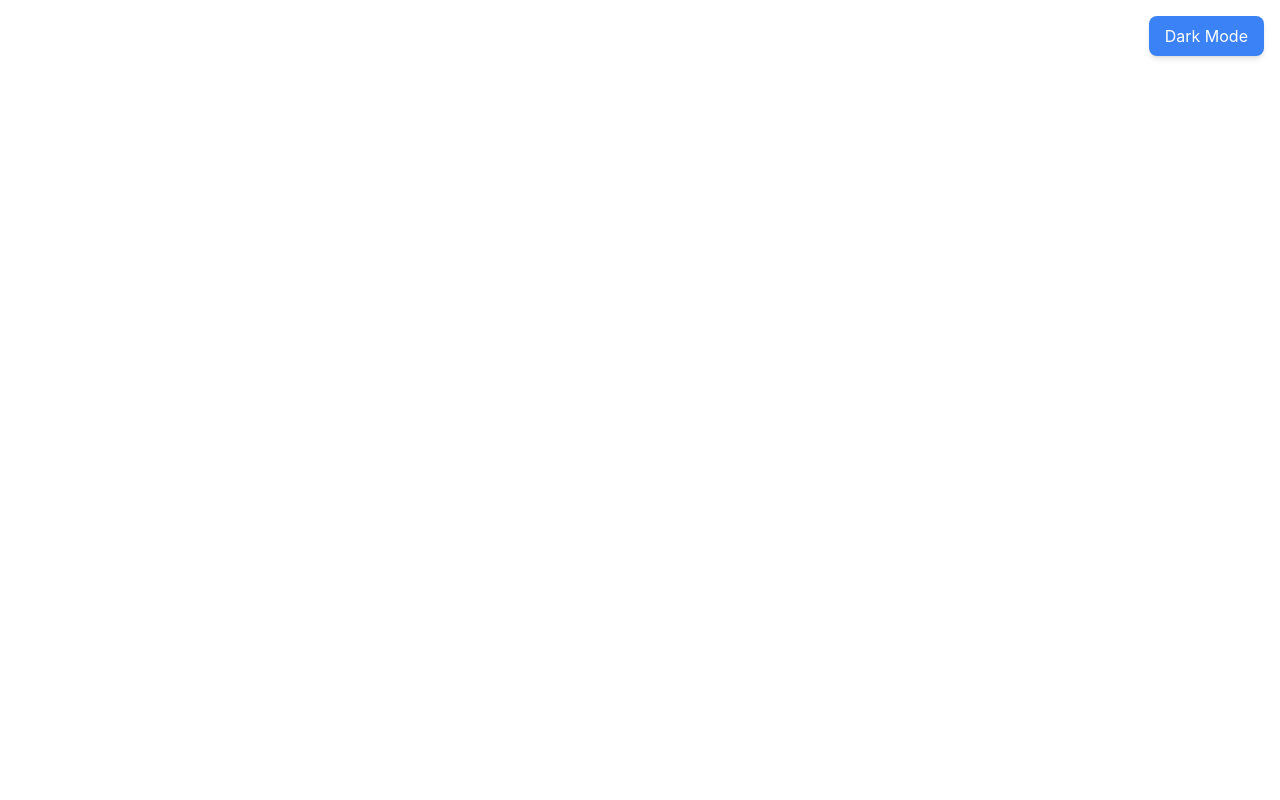
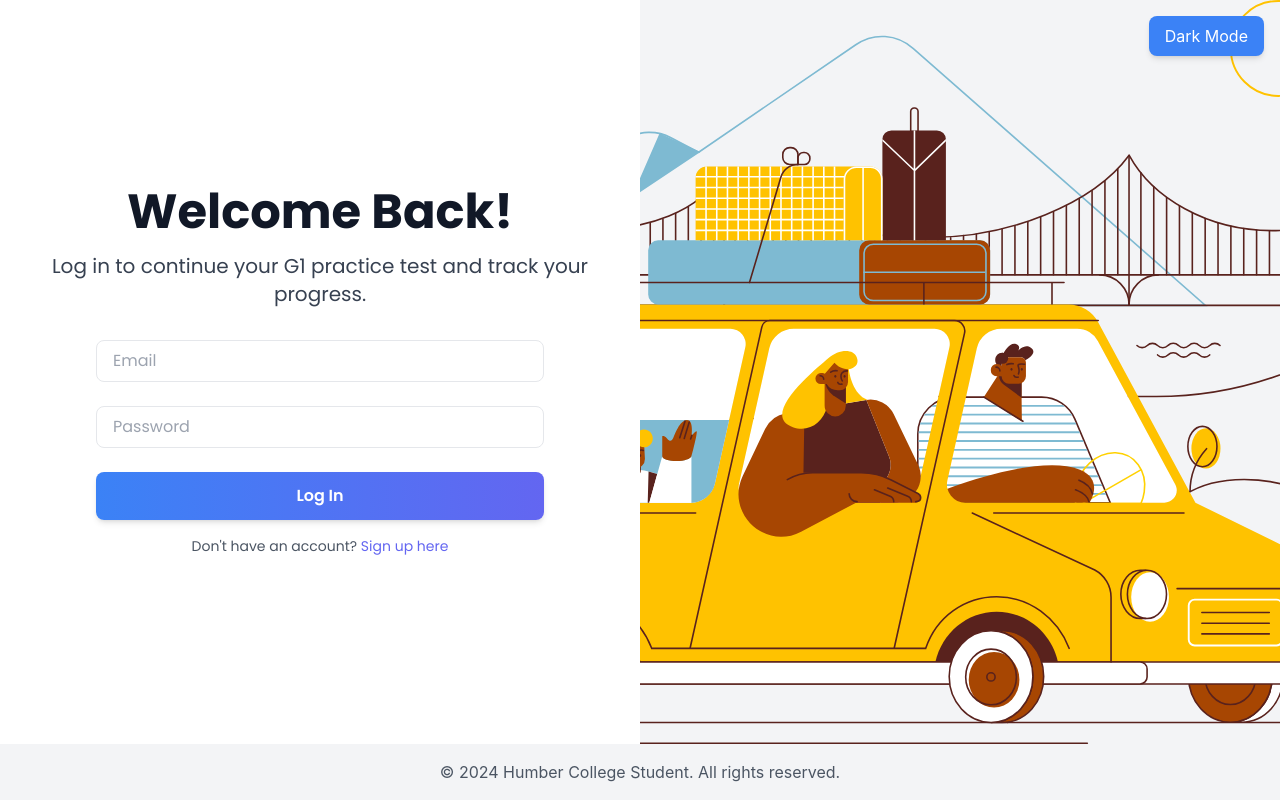
Before and after one commit to lagrandecode/g1, a React (Create React App) app: page /Login in a window 1280 px wide. Before the commit this address had no page. Built offline with nearby package versions, Linux system fonts and the light colour scheme.

Commit message:
"commit"

```diff
--- a/src/App.js
+++ b/src/App.js
@@ -3,6 +3,7 @@ import { BrowserRouter as Router, Routes, Route } from "react-router-dom";
 import Home from "./Home";
 import Quiz from "./Quiz";
 import Register from "./Register"; // Import the Register component
+import Login  from "./Login";
 
 function App() {
   const [isDarkMode, setIsDarkMode] = useState(false);
@@ -34,6 +35,7 @@ function App() {
           <Route path="/" element={<Home />} />
           <Route path="/quiz" element={<Quiz />} />
           <Route path="/register" element={<Register />} />
+          <Route path="/Login" element={<Login/>}/>
         </Routes>
       </Router>
     </div>
--- /dev/null
+++ b/src/Login.js
@@ -0,0 +1,89 @@
+import React from "react";
+import { useNavigate } from "react-router-dom";
+import TrafficBackground from "./assets/drawkit-transport-scene-3.svg"; // Ensure the path is correct
+
+const Login = () => {
+  const navigate = useNavigate();
+
+  const handleSubmit = (e) => {
+    e.preventDefault();
+    // Add logic for authentication (e.g., API call)
+    navigate("/quiz"); // Navigate to the quiz page after successful login
+  };
+
+  return (
+    <div className="min-h-screen flex flex-col bg-gray-100 dark:bg-gray-900">
+      {/* Google Font */}
+      <link
+        href="https://fonts.googleapis.com/css2?family=Poppins:wght@400;600;700&display=swap"
+        rel="stylesheet"
+      />
+
+      {/* Content Section */}
+      <div className="flex-1 flex" style={{ fontFamily: "'Poppins', sans-serif" }}>
+        {/* Form Section */}
+        <div
+          className="w-full md:w-1/2 flex flex-col justify-center items-center text-center px-6 bg-white dark:bg-gray-800 animate-fly-left"
+        >
+          <h1 className="text-4xl md:text-5xl font-bold mb-4 text-gray-900 dark:text-white">
+            Welcome Back!
+          </h1>
+          <p className="text-lg md:text-xl mb-8 text-gray-700 dark:text-gray-300">
+            Log in to continue your G1 practice test and track your progress.
+          </p>
+
+          {/* Login Form */}
+          <form className="w-full max-w-md space-y-6" onSubmit={handleSubmit}>
+            <div>
+              <input
+                type="email"
+                placeholder="Email"
+                className="w-full px-4 py-2 border rounded-lg focus:outline-none focus:ring-2 focus:ring-indigo-500 dark:bg-gray-700 dark:text-white dark:border-gray-600"
+                required
+              />
+            </div>
+            <div>
+              <input
+                type="password"
+                placeholder="Password"
+                className="w-full px-4 py-2 border rounded-lg focus:outline-none focus:ring-2 focus:ring-indigo-500 dark:bg-gray-700 dark:text-white dark:border-gray-600"
+                required
+              />
+            </div>
+            <button
+              type="submit"
+              className="bg-gradient-to-r from-blue-500 to-indigo-500 text-white font-semibold py-3 px-6 rounded-lg hover:from-green-500 hover:to-green-600 shadow-md w-full"
+            >
+              Log In
+            </button>
+          </form>
+
+          {/* Navigation to Registration */}
+          <p className="mt-4 text-sm text-gray-600 dark:text-gray-300">
+            Don't have an account?{" "}
+            <a href="/register" className="text-indigo-500 hover:underline dark:text-indigo-300">
+              Sign up here
+            </a>
+          </p>
+        </div>
+
+        {/* Background Image Section */}
+        <div
+          className="w-full md:w-1/2 animate-fly-right"
+          style={{
+            backgroundImage: `url(${TrafficBackground})`,
+            backgroundSize: "cover",
+            backgroundPosition: "center",
+          }}
+        ></div>
+      </div>
+
+      {/* Footer */}
+      <footer className="text-center py-4 bg-gray-100 dark:bg-gray-800 text-gray-600 dark:text-gray-300">
+        &copy; 2024 Humber College Student. All rights reserved.
+      </footer>
+    </div>
+  );
+};
+
+export default Login;
```
